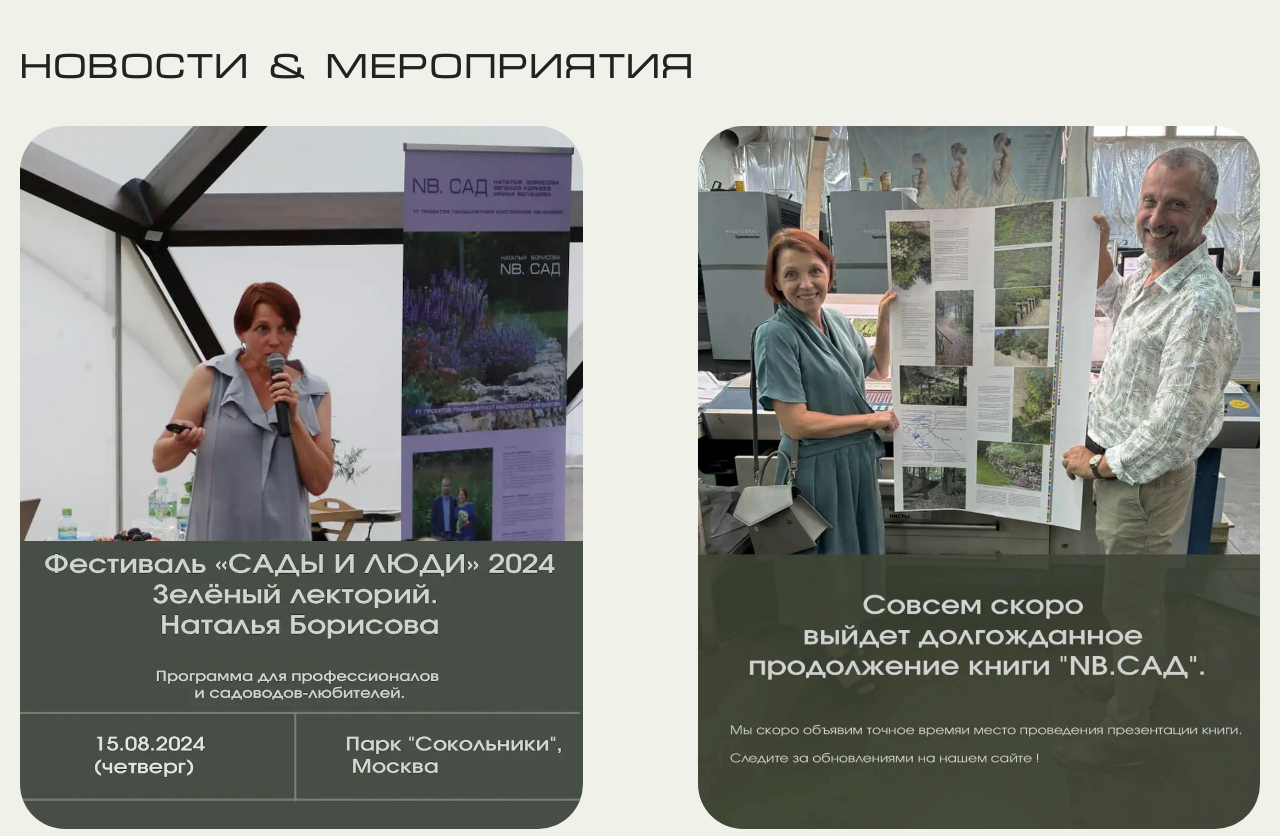
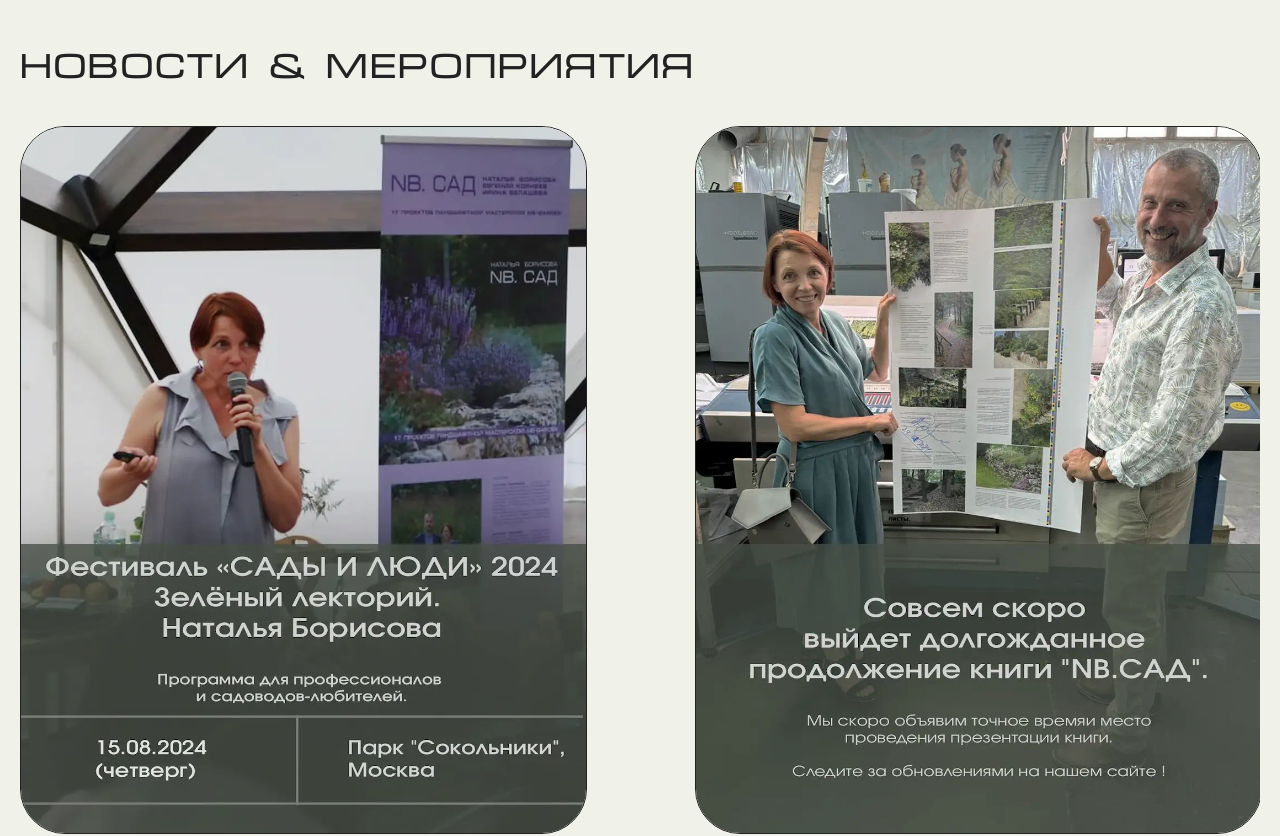
Before and after one commit to ilyamukhamedov/landing_part2, a React (Vite) app: page / in a window 1280 px wide. Shown: the part 4400-5236 px from the top of the page. Built offline with nearby package versions, Linux system fonts and the light colour scheme.

Commit message:
change news photo

```diff
--- a/src/components/News/News.css
+++ b/src/components/News/News.css
@@ -18,20 +18,12 @@
   margin: 0;
 }
 
-/* .news__block {
-  background-color: #fff;
-  border: 1px solid #222;
-  border-radius: 45px;
-  max-width: 565px;
-  height: 414px;
-  max-height: 414px;
-} */
-
 .news__image {
   max-width: 565px;
   width: 100%;
   object-fit: contain;
   border-radius: 45px;
+  border: 1px solid #222;
 }
 
 @media screen and (max-width: 1150px) {
--- a/src/components/News/News.jsx
+++ b/src/components/News/News.jsx
@@ -17,7 +17,7 @@ const News = () => {
           modules={[Navigation, Pagination]}
           loop={true}
           grabCursor={true}
-          spaceBetween={115}
+          spaceBetween={110}
           pagination={{
             clickable: true,
           }}
@@ -25,9 +25,6 @@ const News = () => {
             768: {
               slidesPerView: 2,
             },
-            // 1125: {
-            //   slidesPerView: 2,
-            // },
           }}
           navigation={true}
         >
--- a/vite.config.js
+++ b/vite.config.js
@@ -3,6 +3,7 @@ import react from "@vitejs/plugin-react";
 
 export default defineConfig({
   plugins: [react()],
+  base: "/book_2/",
   server: {
     port: 5173, // or any other port number you're using
   },
```
Also changed, not shown: src/images/news_1.webp, src/images/news_2.webp.
